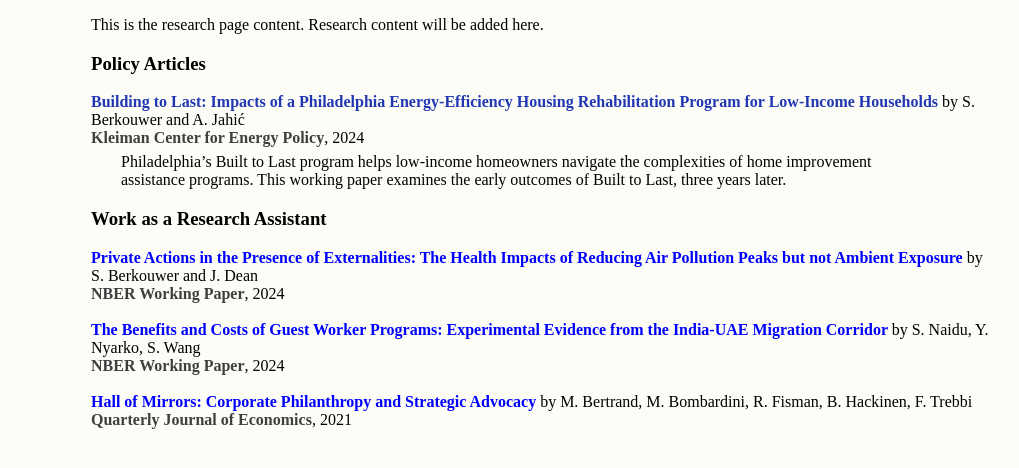
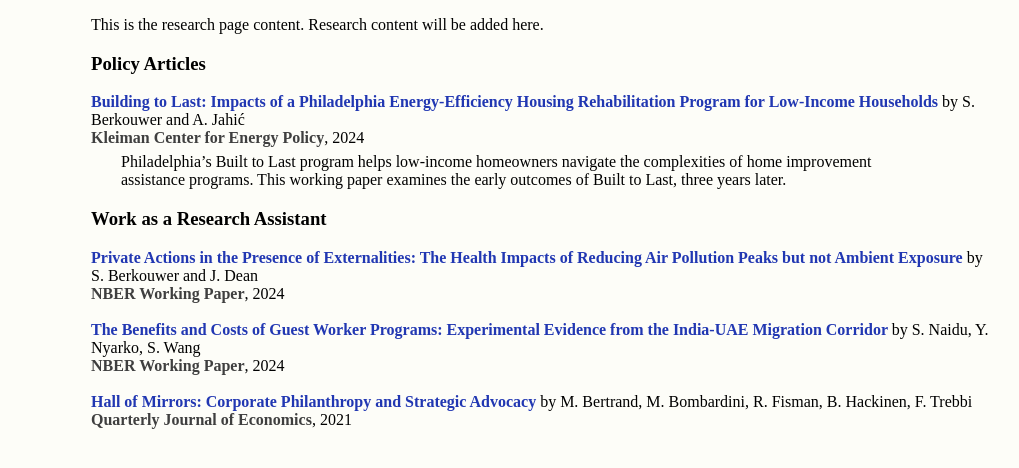
Before and after one commit to adijahic/adijahic.github.io, a plain HTML site: page research.html in a window 1280 px wide. Shown: the part 206-674 px from the top of the page, without its empty margins (49-1068 px from the left). Drawn offline with Linux system fonts and the light colour scheme.

Commit message:
Update research.html

```diff
--- a/research.html
+++ b/research.html
@@ -164,13 +164,13 @@
 
 
     <h3> Work as a Research Assistant  </h2>
-     <p> <a href="https://www.nber.org/papers/w31614" target ="_blank" style="color: blue; text-decoration: none;"><strong> Private Actions in the Presence of Externalities: The Health Impacts of Reducing Air Pollution Peaks but not Ambient Exposure </strong> </a> by S. Berkouwer and J. Dean <br>
+     <p> <a href="https://www.nber.org/papers/w31614" target ="_blank" style="color: #2137B2; text-decoration: none;"><strong> Private Actions in the Presence of Externalities: The Health Impacts of Reducing Air Pollution Peaks but not Ambient Exposure </strong> </a> by S. Berkouwer and J. Dean <br>
     <strong> <a href="https://www.nber.org/" target="_blank" style="text-decoration: none; color: #3F3F3F;">
                 NBER Working Paper</a></strong>, 2024 <br> <br>
-	<a href="https://www.nber.org/papers/w31354" target ="_blank" style="color: blue; text-decoration: none;"><strong> The Benefits and Costs of Guest Worker Programs: Experimental Evidence from the India-UAE Migration Corridor </strong> </a> by S. Naidu, Y. Nyarko, S. Wang <br>
+	<a href="https://www.nber.org/papers/w31354" target ="_blank" style="color: #2137B2; text-decoration: none;"><strong> The Benefits and Costs of Guest Worker Programs: Experimental Evidence from the India-UAE Migration Corridor </strong> </a> by S. Naidu, Y. Nyarko, S. Wang <br>
     <strong> <a href="https://www.nber.org/" target="_blank" style="text-decoration: none; color: #3F3F3F;">
                 NBER Working Paper</a></strong>, 2024 <br> <br>
-	<a href="https://academic.oup.com/qje/article/136/4/2413/6313294" target ="_blank" style="color: blue; text-decoration: none;"><strong> Hall of Mirrors: Corporate Philanthropy and Strategic Advocacy </strong></a> by M. Bertrand, M. Bombardini, R. Fisman, B. Hackinen, F. Trebbi <br>
+	<a href="https://academic.oup.com/qje/article/136/4/2413/6313294" target ="_blank" style="color: #2137B2; text-decoration: none;"><strong> Hall of Mirrors: Corporate Philanthropy and Strategic Advocacy </strong></a> by M. Bertrand, M. Bombardini, R. Fisman, B. Hackinen, F. Trebbi <br>
     <strong> <a href="https://academic.oup.com/qje" target="_blank" style="text-decoration: none; color: #3F3F3F;">
                 Quarterly Journal of Economics</a></strong>, 2021 <br> <br>
 </body>
```
